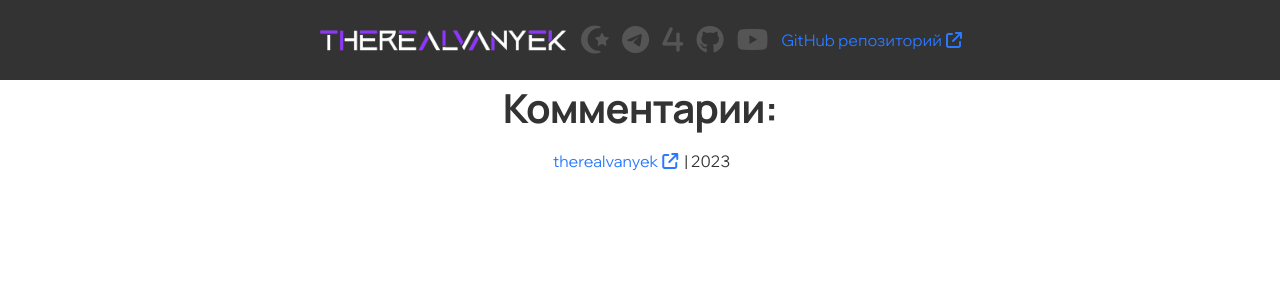
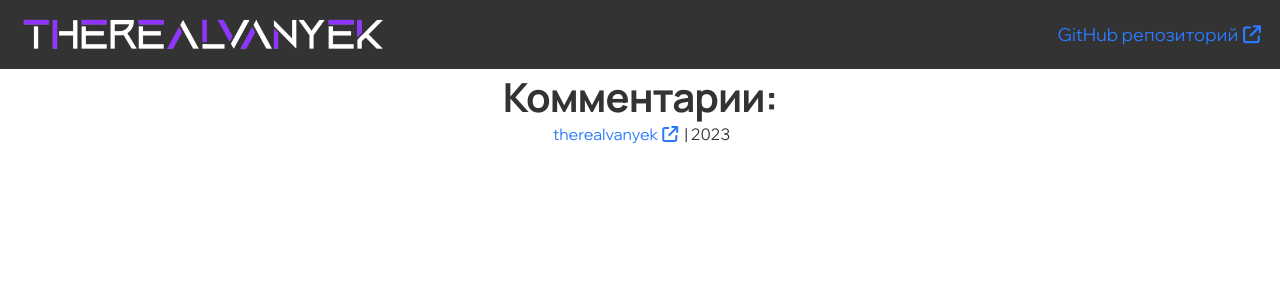
Before and after one commit to 4vanyek/therealvanyek-ml, a PHP site: page / in a window 1280 px wide. Shown: the top 300 px of the page. Run offline with PHP 8.4, Linux system fonts and the light colour scheme; some libraries are stand-ins or nearby versions.

Commit message:
навбар

```diff
--- a/css/mobile.css
+++ b/css/mobile.css
@@ -8,9 +8,15 @@
         display: none;
     }
     .nav-mobile {
+        display: block;
+    }
+    .menu-content {
+        /*display: none;*/
         display: flex;
-    }
-    .nav-mobile-menu-content {
-        display: none;
+        flex-direction: column;
     }
 }
+.open-menu {
+    color: #fff;
+    font-size: 36px;
+}
--- /dev/null
+++ b/css/nav.css
@@ -0,0 +1,135 @@
+/* UTILITIES */
+* {
+    margin: 0;
+    padding: 0;
+    box-sizing: border-box;
+  }
+  .navbar a:hover {
+      background: #444;
+  }
+  li {
+    list-style: none;
+  }
+  .logo:hover {
+      background: none;
+  }
+  /* NAVBAR STYLING STARTS */
+  .navbar {
+    display: flex;
+    align-items: center;
+    justify-content: space-between;
+    padding: 1em;
+    background-color: #333;
+    color: #fff;
+  }
+
+
+  /* LOGO */
+  .logo {
+    font-size: 32px;
+  }
+
+  /* NAVBAR MENU */
+  .menu {
+    display: flex;
+    /*gap: 1em;*/
+    font-size: 18px;
+  }
+
+  .menu li a:hover {
+    color: #9035FF;
+    transition: 0.3s ease;
+  }
+
+  .menu li {
+    padding: 0.5em;
+    margin: 0;
+  }
+
+  /* DROPDOWN MENU */
+  .services {
+    position: relative;
+  }
+
+  .dropdown {
+    background-color: #9035FF;
+    /*padding: 1em 0;*/
+    position: absolute; /*WITH RESPECT TO PARENT*/
+    display: none;
+    border-radius: 8px;
+    top: 40px;
+    left: 0;
+  }
+
+  /*.dropdown li + li {
+    margin-top: 10px;
+  }*/
+
+  .dropdown li {
+    padding: 1em;
+  }
+
+  .dropdown li:hover {
+    background-color: #4c9e9e;
+  }
+
+  .services:hover .dropdown {
+    display: block;
+  }
+  /* RESPONSIVE NAVBAR MENU STARTS */
+
+  /* CHECKBOX HACK */
+
+  input[type=checkbox] {
+    display: none;
+  }
+
+  /* HAMBURGER MENU */
+  .hamburger {
+    display: none;
+    font-size: 24px;
+    user-select: none;
+  }
+
+  /* APPLYING MEDIA QUERIES */
+  @media (max-width: 768px) {
+   .menu {
+      display:none;
+      position: absolute;
+      background-color:#333;
+      right: 0;
+      left: 0;
+      text-align: center;
+      padding: 1em;
+    }
+    .mlogo {
+      width: 50%;
+    }
+    .menu li:hover {
+      display: inline-block;
+      background-color:#444;
+      transition: 0.3s ease;
+    }
+
+    .menu li + li {
+      margin-top: 12px;
+    }
+
+    input[type=checkbox]:checked ~ .menu {
+      display: block;
+    }
+
+    .hamburger {
+      display: block;
+    }
+
+    .dropdown {
+      left: 50%;
+      top: 30px;
+      transform: translateX(35%);
+    }
+
+    .dropdown li:hover {
+      background-color: #4c9e9e;
+    }
+  }
--- a/css/socialicons.css
+++ b/css/socialicons.css
@@ -34,9 +34,9 @@ ol {
   .social-icon {
     font-size: 28px;
     transition-duration: 0.2s;
-    margin: 5px;
+    padding: 5px;
   }
   .social-icon:hover {
-    color: #333;
+    color: #444;
     transition-duration: 0.2s;
   }
--- a/index.html
+++ b/index.html
@@ -9,6 +9,7 @@
     <link href="css/general.css" rel="stylesheet"> <!-- подключение основных стилей -->
 	<link href="css/mobile.css" rel="stylesheet"> <!-- подключение стилей для мобильных устройств -->
 	<link href="css/socialicons.css" rel="stylesheet"> <!-- подключение стилей для иконок соцсетей -->
+    <link href="css/nav.css" rel="stylesheet">
     <link
         href="https://fonts.googleapis.com/css2?family=Manrope:wght@200;300;400;500;600;700;800&family=Wix+Madefor+Display:wght@400;500;600;700;800&display=swap"
         rel="stylesheet"> <!-- подключение шрифтов Manrope и Wix Madefor Display -->
@@ -16,11 +17,29 @@
     <title>Under Reconstruction</title>
 </head>
 <body>
-    <div class="nav"> <!-- навбар -->
-        <a href="index.html" class="logo"> <!-- лого -->
-            <img src="TRV_NEW_LOGO.png" width="256px" height="25px">
+    <div style="display: none;"><a rel="me" href="https://mas.to/@realvanyek">Mastodon</a></div>
+    <nav class="navbar">
+        <!-- лого -->
+           <img class="logo mlogo" src="../../TRV_NEW_LOGO.png" width="30%"></img>
+
+       <!-- NAVIGATION MENU -->
+       <ul class="nav-links">
+
+         <!-- USING CHECKBOX HACK -->
+         <input type="checkbox" id="checkbox_toggle" />
+         <label for="checkbox_toggle" class="hamburger">&#9776;</label>
+
+         <!-- NAVIGATION MENUS -->
+         <div class="menu">
+           <a href="https://github.com/4vanyek/trvml">GitHub репозиторий</a>
+         </div>
+       </ul>
+     </nav>
+    <!--div class="nav"> <!-- навбар -
+        <a href="index.html" class="logo"> <!-- лого -
+            <img src="TRV_NEW_LOGO.png" width="384px" height="36.5px">
         </a>
-        <div class="social-icons-container right" style="margin: 5px;"> <!-- иконки соцсетей -->
+        <div class="social-icons-container right" style="margin: 5px;"> <!-- иконки соцсетей -
             <ol class="social-icons">
                 <li><a href="https://forum.therealvanyek.ml"><i class="fa-solid fa-star-and-crescent social-icon"></i></a></li>
                 <li><a href="https://telegram.dog/trv_official1"><i class="fa-brands fa-telegram social-icon"></i></a></li>
@@ -32,10 +51,12 @@
         <a href="https://github.com/4vanyek/trvml" style="margin: 0;" target="_blank">GitHub репозиторий</a>
     </div>
     <div class="nav nav-mobile">
-        <a href="index.html"><img src="TRV_NEW_LOGO.png"></a>
-        <div class="nav-mobile-menu-icon">&times;</div>
-        <div class="nav-mobile-menu-content">
-            <div class="social-icons-container right"> <!-- иконки соцсетей -->
+        <div class="logo">
+        <img src="TRV_NEW_LOGO.png" width="90%" height="9%">
+        <i class="fa-solid fa-bars open-menu right"></i>
+        </div>
+        <div class="menu-content">
+            <div class="social-icons-container right"> <!-- иконки соцсетей -
                 <ol class="social-icons">
                     <li><a href="https://forum.therealvanyek.ml"><i class="fa-solid fa-star-and-crescent social-icon"></i></a></li>
                     <li><a href="https://telegram.dog/trv_official1"><i class="fa-brands fa-telegram social-icon"></i></a></li>
@@ -44,9 +65,9 @@
                     <li><a href="https://youtube.com/@therealvanyek8175"><i class="fa-brands fa-youtube social-icon"></i></a></li>
                 </ol>
             </div>
-            <a href="https://github.com/4vanyek/trvml" style="margin: 0;" target="_blank">GitHub репозиторий&nbsp;<i class="fa-solid fa-arrow-up-right-from-square"></i></a>
+            <a href="https://github.com/4vanyek/trvml" style="margin: auto;" target="_blank">GitHub репозиторий</a>
         </div>
-    </div>
+    </div-->
     <h2 id="tcent">Комментарии:</h2>
     <div class="gh-comments">
         <!-- скрипт для подключения giscus (системы комментариев (не этих xD)) -->
```
Also changed, not shown: t/nav2/index.html (added, +33 -0 lines), TRV_favicon.png (added).
